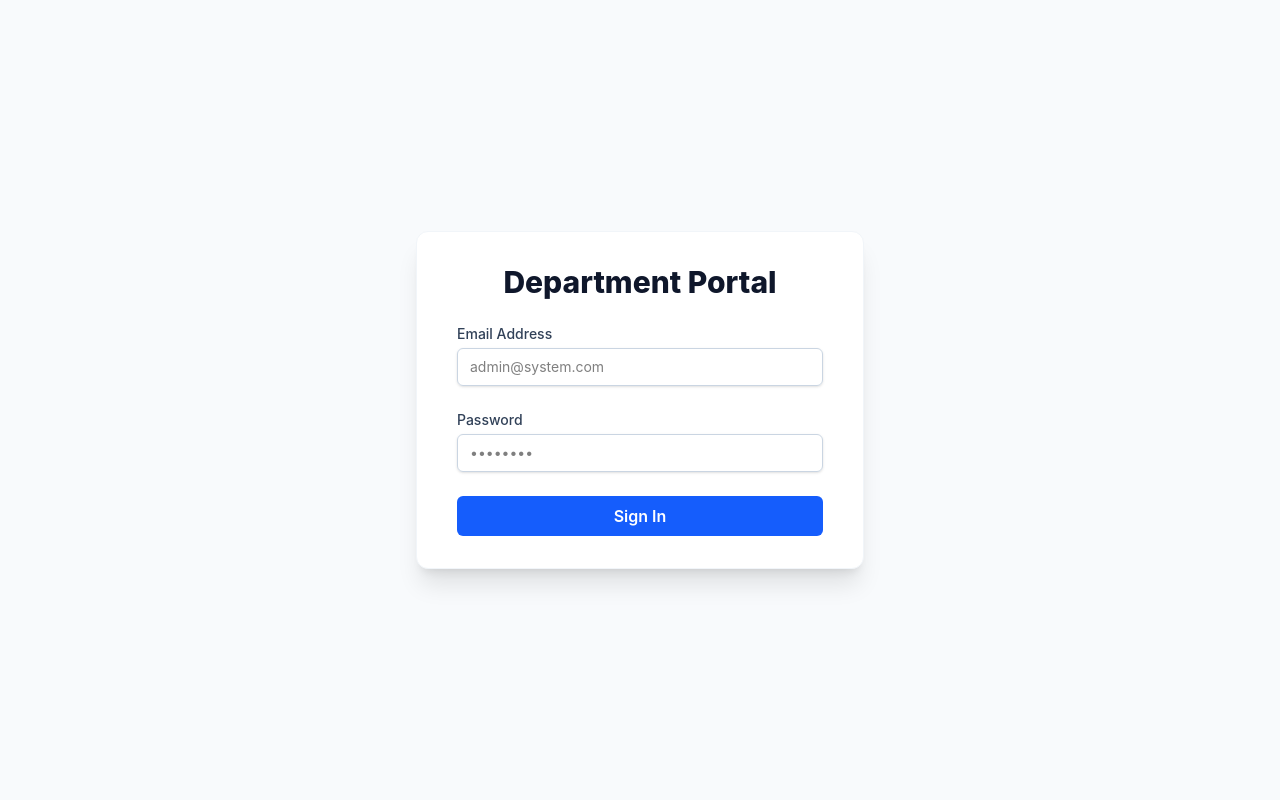
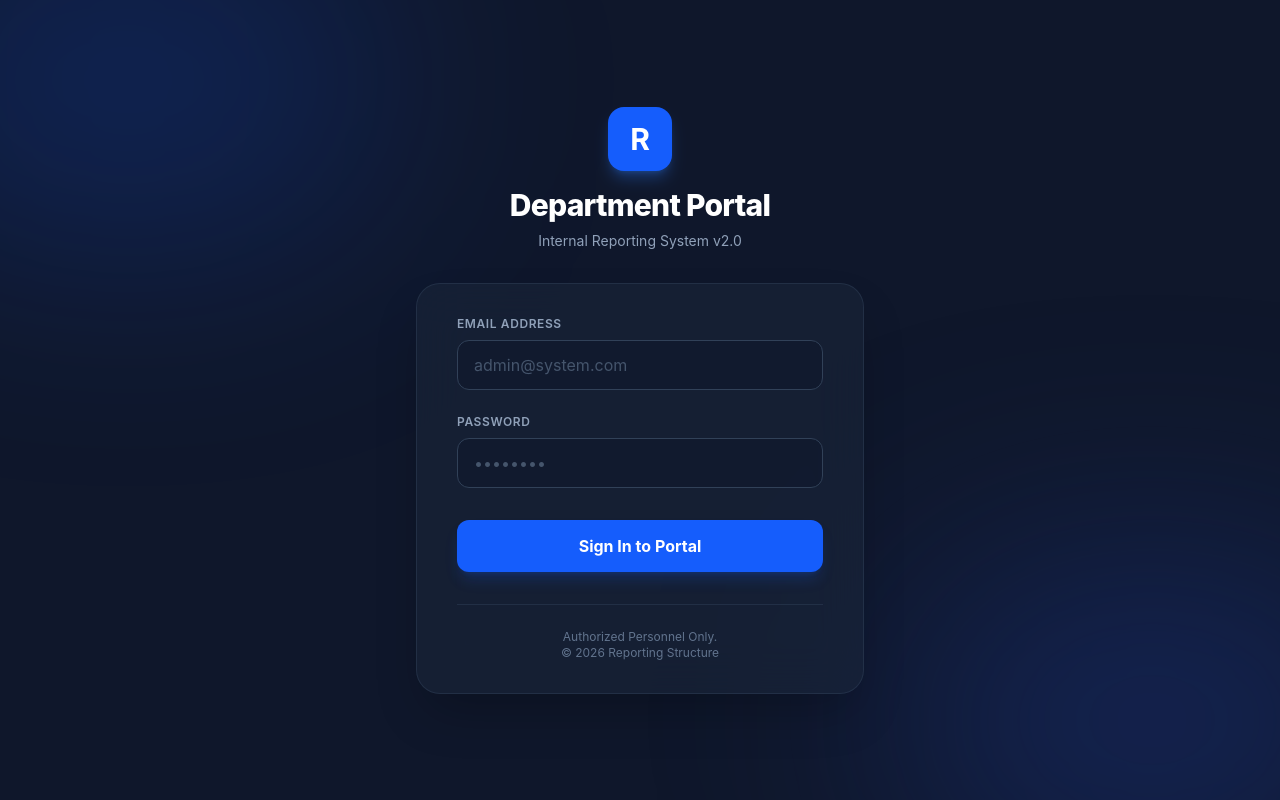
Before and after one commit to adithyan7592/Reporting-Structure, a React (Vite) app in the folder Frontend/client/: page /login in a window 1280 px wide. Built offline with nearby package versions, Linux system fonts and the light colour scheme.

Commit message:
updated:Frontend

```diff
--- a/Frontend/client/src/pages/dashboard.jsx
+++ b/Frontend/client/src/pages/dashboard.jsx
@@ -3,7 +3,10 @@ import { useNavigate } from 'react-router-dom';
 
 export default function Dashboard() {
   const [reports, setReports] = useState([]);
-  const [isMenuOpen, setIsMenuOpen] = useState(false); // For mobile toggle
+  const [isMenuOpen, setIsMenuOpen] = useState(false);
+  const [isModalOpen, setIsModalOpen] = useState(false); // Modal State
+  const [reportTitle, setReportTitle] = useState(''); // New Report Title
+
   const dept = localStorage.getItem('dept');
   const role = localStorage.getItem('role');
   const navigate = useNavigate();
@@ -21,6 +24,26 @@ export default function Dashboard() {
     if (res.ok) setReports(data);
   };
 
+  const handleCreateReport = async (e) => {
+    e.preventDefault();
+    const token = localStorage.getItem('token');
+
+    const res = await fetch('http://localhost:5000/api/reports', {
+      method: 'POST',
+      headers: {
+        'Content-Type': 'application/json',
+        'Authorization': `Bearer ${token}`
+      },
+      body: JSON.stringify({ title: reportTitle })
+    });
+
+    if (res.ok) {
+      setIsModalOpen(false);
+      setReportTitle('');
+      fetchReports(); // Refresh the table
+    }
+  };
+
   const handleLogout = () => {
     localStorage.clear();
     navigate('/login');
@@ -36,7 +59,7 @@ export default function Dashboard() {
         </button>
       </div>
 
-      {/* Sidebar (Responsive) */}
+      {/* Sidebar */}
       <div className={`${isMenuOpen ? 'block' : 'hidden'} md:block w-full md:w-64 bg-slate-900 text-white min-h-screen p-6`}>
         <div className="hidden md:block mb-8">
           <h1 className="text-2xl font-bold text-blue-400">{dept} Dept</h1>
@@ -63,31 +86,56 @@ export default function Dashboard() {
         <div className="flex flex-col sm:flex-row justify-between items-start sm:items-center mb-8 gap-4">
           <div>
             <h2 className="text-2xl font-bold text-slate-800">Welcome Back</h2>
-            <p className="text-slate-500 text-sm">Here are the latest reports for {dept}</p>
+            <p className="text-slate-500 text-sm">Viewing reports for {dept}</p>
           </div>
-          <button className="bg-blue-600 text-white px-6 py-2 rounded-lg shadow-lg hover:bg-blue-700 transition w-full sm:w-auto">
+          <button
+            onClick={() => setIsModalOpen(true)}
+            className="bg-blue-600 text-white px-6 py-2 rounded-lg shadow-lg hover:bg-blue-700 transition w-full sm:w-auto"
+          >
             + New Report
           </button>
         </div>
 
-        {/* Responsive Table / Card View */}
+        {/* Responsive Table */}
         <div className="bg-white rounded-xl shadow-sm border border-slate-200 overflow-hidden">
           <div className="overflow-x-auto">
             <table className="w-full text-left border-collapse">
               <thead className="bg-slate-50 border-b border-slate-200">
                 <tr>
                   <th className="p-4 font-semibold text-slate-700">Report Title</th>
+                  {/* ADMIN ONLY COLUMNS */}
+                  {role === 'superadmin' && (
+                    <>
+                      <th className="p-4 font-semibold text-slate-700">Department</th>
+                      <th className="p-4 font-semibold text-slate-700">Staff Name</th>
+                    </>
+                  )}
                   <th className="p-4 font-semibold text-slate-700">Date</th>
-                  <th className="p-4 font-semibold text-slate-700">Action</th>
+                  <th className="p-4 font-semibold text-slate-700 text-center">Action</th>
                 </tr>
               </thead>
               <tbody>
                 {reports.map((r) => (
                   <tr key={r._id} className="border-b border-slate-100 hover:bg-slate-50 transition">
                     <td className="p-4 text-slate-800 font-medium">{r.title}</td>
-                    <td className="p-4 text-slate-500">{new Date(r.createdAt).toLocaleDateString()}</td>
-                    <td className="p-4">
-                      <button className="text-blue-600 hover:underline font-semibold">View Details</button>
+                    {/* ADMIN ONLY DATA */}
+                    {role === 'superadmin' && (
+                      <>
+                        <td className="p-4">
+                          <span className="bg-blue-100 text-blue-700 text-[10px] font-bold px-2 py-1 rounded uppercase">
+                            {r.department}
+                          </span>
+                        </td>
+                        <td className="p-4 text-slate-600 text-sm">{r.staffName || '---'}</td>
+                      </>
+                    )}
+                    <td className="p-4 text-slate-500 text-sm">
+                      {new Date(r.createdAt).toLocaleDateString('en-IN')}
+                    </td>
+                    <td className="p-4 text-center">
+                      <button className="text-blue-600 hover:underline font-semibold text-sm">
+                        View Details
+                      </button>
                     </td>
                   </tr>
                 ))}
@@ -96,6 +144,43 @@ export default function Dashboard() {
           </div>
         </div>
       </div>
+
+      {/* CREATE REPORT MODAL */}
+      {isModalOpen && (
+        <div className="fixed inset-0 bg-black/50 backdrop-blur-sm flex items-center justify-center p-4 z-50">
+          <div className="bg-white rounded-2xl p-6 w-full max-w-md shadow-2xl animate-in fade-in zoom-in duration-200">
+            <h2 className="text-xl font-bold text-slate-800 mb-4">Submit New Report</h2>
+            <form onSubmit={handleCreateReport}>
+              <div className="mb-6">
+                <label className="block text-sm font-semibold text-slate-700 mb-2">Report Subject / Title</label>
+                <input
+                  type="text"
+                  className="w-full border border-slate-300 p-3 rounded-xl outline-none focus:ring-2 focus:ring-blue-500 transition"
+                  placeholder="e.g., Weekly Social Media Analysis"
+                  value={reportTitle}
+                  onChange={(e) => setReportTitle(e.target.value)}
+                  required
+                />
+              </div>
+              <div className="flex justify-end gap-3">
+                <button
+                  type="button"
+                  onClick={() => setIsModalOpen(false)}
+                  className="px-4 py-2 text-slate-500 hover:bg-slate-100 rounded-lg transition"
+                >
+                  Cancel
+                </button>
+                <button
+                  type="submit"
+                  className="px-6 py-2 bg-blue-600 text-white rounded-xl font-bold hover:bg-blue-700 shadow-md transition"
+                >
+                  Save Report
+                </button>
+              </div>
+            </form>
+          </div>
+        </div>
+      )}
     </div>
   );
 }
--- a/Frontend/client/src/pages/login.jsx
+++ b/Frontend/client/src/pages/login.jsx
@@ -18,12 +18,10 @@ export default function Login() {
       const data = await response.json();
 
       if (response.ok) {
-        // 1. Store credentials
         localStorage.setItem('token', data.token);
         localStorage.setItem('dept', data.department);
         localStorage.setItem('role', data.role);
 
-        // 2. Immediate Redirect based on role returned from server
         if (data.role === 'superadmin') {
           navigate('/admin');
         } else {
@@ -38,34 +36,73 @@ export default function Login() {
   };
 
   return (
-    <div className="min-h-screen bg-slate-50 flex flex-col justify-center py-12 px-4 sm:px-6 lg:px-8">
-      <div className="sm:mx-auto sm:w-full sm:max-w-md bg-white py-8 px-10 shadow-xl rounded-xl border border-slate-100">
-        <h2 className="text-center text-3xl font-extrabold text-slate-900 mb-6">Department Portal</h2>
+    <div className="min-h-screen bg-slate-900 flex items-center justify-center p-4">
+      {/* Decorative Background Element */}
+      <div className="absolute inset-0 overflow-hidden pointer-events-none">
+        <div className="absolute -top-[10%] -left-[10%] w-[40%] h-[40%] bg-blue-600/20 rounded-full blur-[120px]"></div>
+        <div className="absolute -bottom-[10%] -right-[10%] w-[40%] h-[40%] bg-blue-900/40 rounded-full blur-[120px]"></div>
+      </div>
+
+      <div className="relative w-full max-w-md">
+        {/* Logo/Header Area */}
+        <div className="text-center mb-8">
+          <div className="inline-flex items-center justify-center w-16 h-16 bg-blue-600 rounded-2xl shadow-lg shadow-blue-500/30 mb-4">
+            <span className="text-white text-3xl font-bold">R</span>
+          </div>
+          <h2 className="text-3xl font-extrabold text-white tracking-tight">
+            Department Portal
+          </h2>
+          <p className="mt-2 text-slate-400 text-sm">
+            Internal Reporting System v2.0
+          </p>
+        </div>
+
+        {/* Login Card */}
+        <div className="bg-slate-800/50 backdrop-blur-xl py-8 px-10 shadow-2xl rounded-3xl border border-slate-700/50">
           <form className="space-y-6" onSubmit={handleLogin}>
             <div>
-            <label className="block text-sm font-medium text-slate-700">Email Address</label>
+              <label className="block text-xs font-semibold text-slate-400 uppercase tracking-wider mb-2">
+                Email Address
+              </label>
               <input
                 type="email"
                 required
-              className="mt-1 block w-full px-3 py-2 border border-slate-300 rounded-md shadow-sm focus:ring-blue-500 focus:border-blue-500 sm:text-sm"
+                className="w-full bg-slate-900/50 border border-slate-700 text-white px-4 py-3 rounded-xl outline-none focus:ring-2 focus:ring-blue-500 focus:border-transparent transition-all placeholder:text-slate-600"
                 placeholder="admin@system.com"
                 onChange={(e) => setEmail(e.target.value)}
               />
             </div>
+
             <div>
-            <label className="block text-sm font-medium text-slate-700">Password</label>
+              <label className="block text-xs font-semibold text-slate-400 uppercase tracking-wider mb-2">
+                Password
+              </label>
               <input
                 type="password"
                 required
-              className="mt-1 block w-full px-3 py-2 border border-slate-300 rounded-md shadow-sm focus:ring-blue-500 focus:border-blue-500 sm:text-sm"
+                className="w-full bg-slate-900/50 border border-slate-700 text-white px-4 py-3 rounded-xl outline-none focus:ring-2 focus:ring-blue-500 focus:border-transparent transition-all placeholder:text-slate-600"
                 placeholder="••••••••"
                 onChange={(e) => setPassword(e.target.value)}
               />
             </div>
-          <button type="submit" className="w-full py-2 px-4 bg-blue-600 text-white font-semibold rounded-md hover:bg-blue-700 transition">
-            Sign In
+
+            <div className="pt-2">
+              <button
+                type="submit"
+                className="w-full py-3.5 px-4 bg-blue-600 hover:bg-blue-500 text-white font-bold rounded-xl shadow-lg shadow-blue-600/20 transition-all active:scale-[0.98]"
+              >
+                Sign In to Portal
               </button>
+            </div>
           </form>
+
+          <div className="mt-8 pt-6 border-t border-slate-700/50 text-center">
+            <p className="text-slate-500 text-xs">
+              Authorized Personnel Only. <br/>
+              © 2026 Reporting Structure
+            </p>
+          </div>
+        </div>
       </div>
     </div>
   );
```
Also changed, not shown: 2 other files (tests, documents, lock files or other folders). Lines whose indentation alone changed are shown as unchanged.
